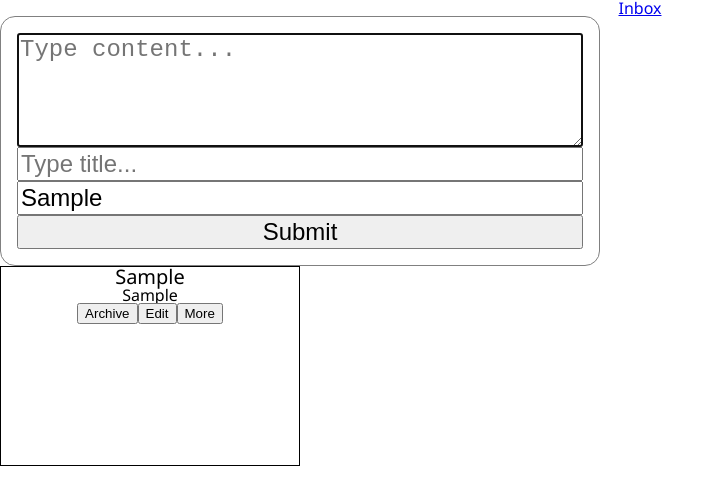
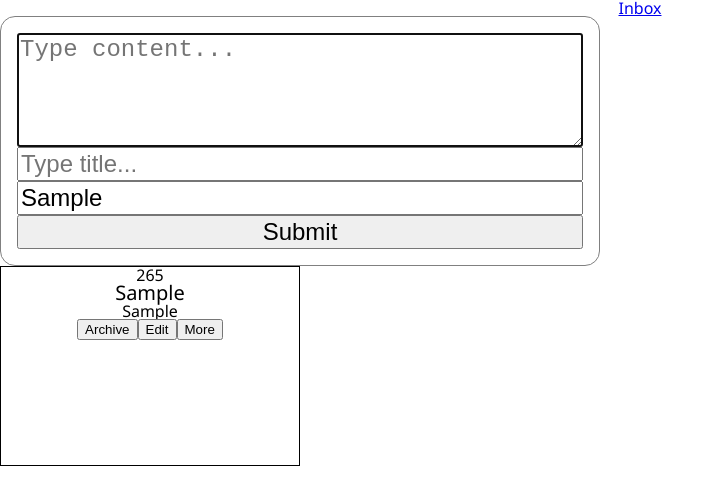
Before and after one commit to atobaum/galois, a React (Create React App) app in the folder client/: page / in a window 1280 px wide. Both pictures are taken after typing "Sample", "Sample", "Sample" into the empty fields and a click on the button "Submit". Shown: the top 504 px of the page, without its empty margins (0-725 px from the left). Built offline with nearby package versions, Linux system fonts and the light colour scheme.

Commit message:
chore: Typing

```diff
--- a/client/src/components/ZettelCard.tsx
+++ b/client/src/components/ZettelCard.tsx
@@ -1,6 +1,7 @@
 /** @jsx jsx */
 import { jsx, css } from "@emotion/core";
 import Tag from "./Tag";
+import { Zettel } from "../models/Zettel";
 
 const ZettelCardCss = css`
   width: 300px;
@@ -14,14 +15,11 @@ const ZettelCardCss = css`
   }
 `;
 
-type ZettelCardProps = {
-  content: string;
-  tags: string[];
-  title: string;
-};
-function ZettelCard({ content, title, tags }: ZettelCardProps) {
+type ZettelCardProps = Zettel & {};
+function ZettelCard({ id, content, title, tags }: ZettelCardProps) {
   return (
     <div css={ZettelCardCss}>
+      <div>{id}</div>
       <h3>{title}</h3>
       <div>{content}</div>
       <div>
--- a/client/src/components/ZettelEditor.tsx
+++ b/client/src/components/ZettelEditor.tsx
@@ -3,6 +3,7 @@ import React, { useState, useRef } from "react";
 /** @jsx jsx */
 import { jsx, css } from "@emotion/core";
 import Tag from "./Tag";
+import { Zettel } from "../models/Zettel";
 
 const ZettelEditorCss = css`
   display: flex;
@@ -20,7 +21,7 @@ const ZettelEditorCss = css`
 `;
 
 type NoteEditorProps = {
-  onSubmit: (args: any) => void;
+  onSubmit: (zettle: Omit<Zettel, "id">) => void;
 };
 
 function ZettelEditor({ onSubmit }: NoteEditorProps) {
```
